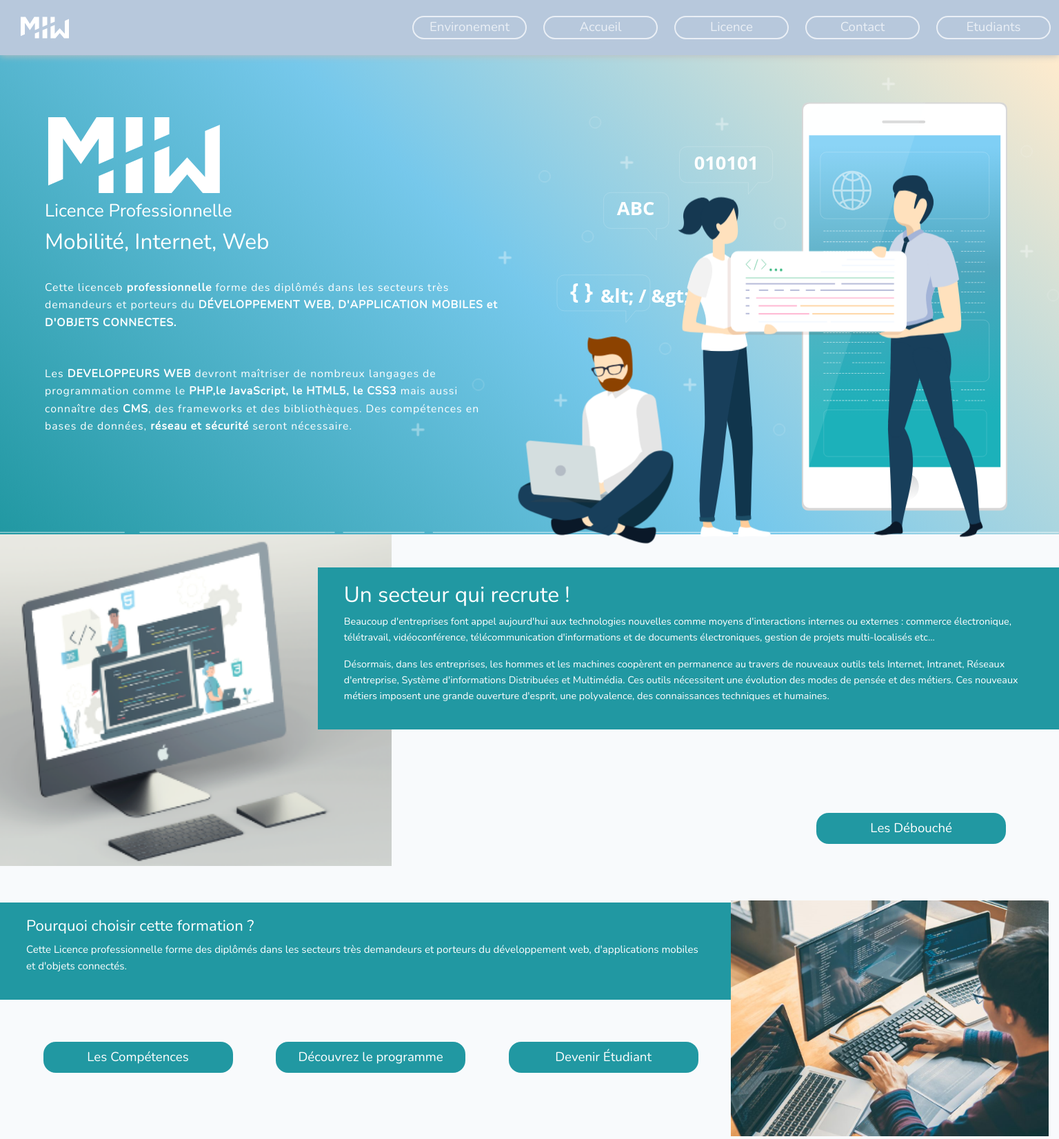
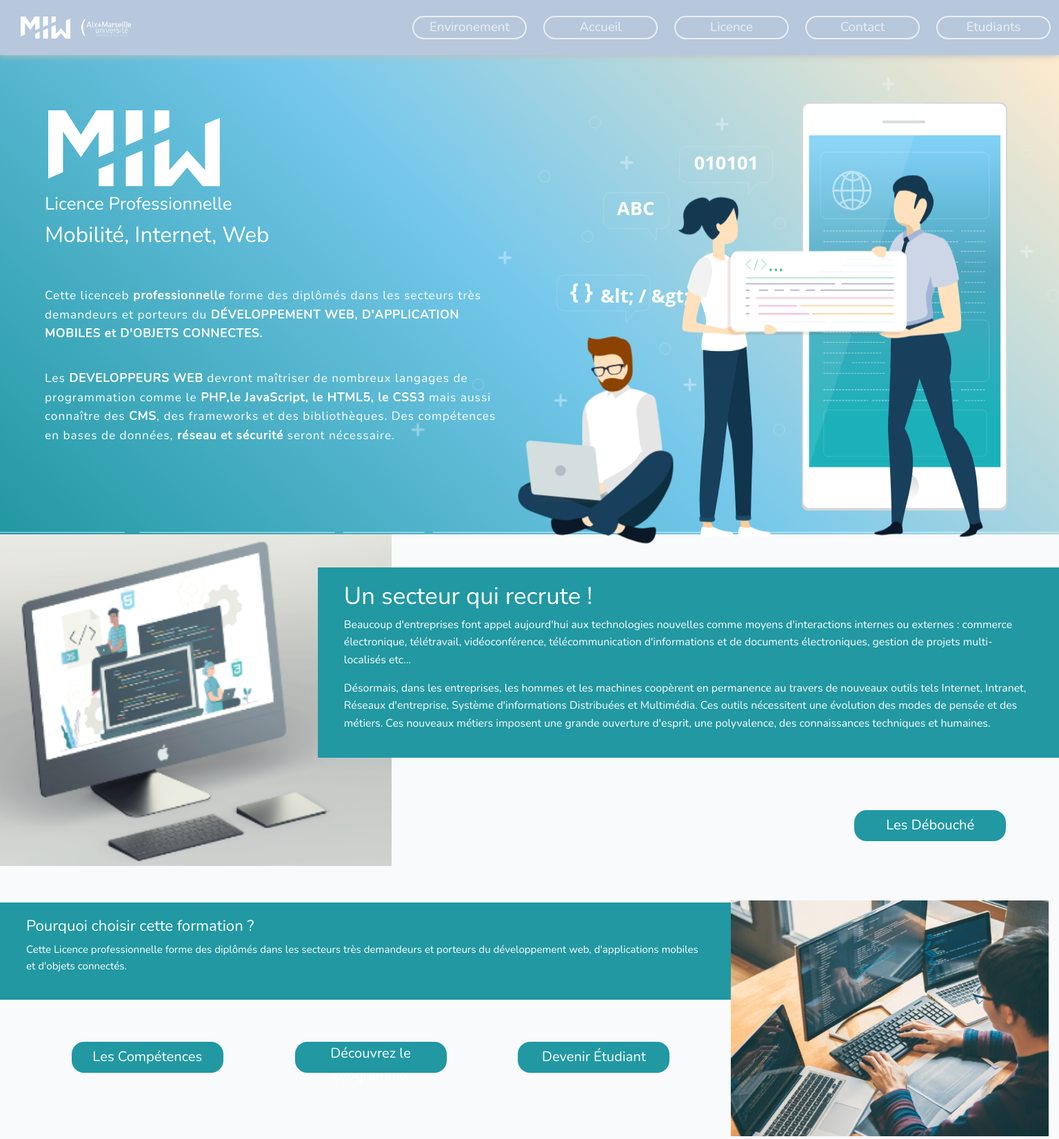
Before and after one commit to dorianweb/miw-site, a Laravel app: page / in a window 1536 px wide. Shown: the top 1652 px of the page at 69% size. Run offline with Laravel 8, Linux system fonts and the light colour scheme; data comes from the database, SQL or seed files in the repository; style sheets or scripts are compiled from the project's sources.

Commit message:
modification grosso accueil et navbar ps pas encore fait le voir plus de date

```diff
--- a/resources/js/components/AccueilComponent.vue
+++ b/resources/js/components/AccueilComponent.vue
@@ -202,6 +202,9 @@
     * {
         color: white;
     }
+    *::selection{
+        background-color: #38c172;
+    }
 
     .accueil {
         width: 100%;
@@ -368,26 +371,25 @@
         .presentation {
             position: absolute;
             text-align: left;
-            font-size: 0.7em;
-            width: 40%;
+            font-size: 0.8em;
+            width: 45%;
             margin: 0;
+            left: 50px;
         }
 
         .p1 {
-            top: 275px;
-            left: 65px;
+            top: 265px;
+
         }
-
         .p2 {
-            top: 350px;
-            left: 65px;
+            top: 365px;
         }
 
         .logo_text {
             position: absolute;
             width: 240px;
-            top: 90px;
-            left: 65px;
+            top: 80px;
+            left:50px;
             margin: 0;
         }
 
@@ -408,7 +410,7 @@
 
         .argument {
             width: 70%;
-            font-size: 0.7em;
+            font-size: 0.8em;
             position: absolute;
             top: 10%;
             right: 0;
@@ -419,7 +421,7 @@
         .item_btn {
             position: absolute;
             width: 220px;
-            top: 84%;
+            top: 285px;
             right: 5%;
             margin: 0;
         }
@@ -489,6 +491,7 @@
 
         .logo_text {
             width: 375px;
+            left: 65px;
         }
 
         .text_lp {
@@ -500,16 +503,17 @@
         }
 
         .presentation {
-            font-size: 1.1em;
+            font-size: 1.2em;
             width: 44%;
+            left: 65px;
         }
 
         .p1 {
-            top: 325px;
+            top: 335px;
         }
 
         .p2 {
-            top: 450px;
+            top: 455px;
         }
 
         .p4 {
@@ -517,13 +521,13 @@
         }
 
         .item_btn {
-            font-size: 1.3em;
-            width: 275px;
+            font-size: 1.4em;
+            top: 400px;
         }
 
         .argument {
             padding: 21px 38px;
-            font-size: 1em;
+            font-size: 1.1em;
         }
 
         .item_group_btn {
--- a/resources/js/components/FooterComponent.vue
+++ b/resources/js/components/FooterComponent.vue
@@ -46,7 +46,7 @@
                 </div>
             </div>
             <div class="footer_block order-2">
-                <a class="footer_contact_amu" href="https://www.univ-amu.fr/">
+                <a class="footer_contact_amu" href="https://iut.univ-amu.fr/">
                     <div class="amu-icon">
                         <svg>
                             <use xlink:href="#logo-amu"></use>
--- a/resources/js/components/NavbarComponent.vue
+++ b/resources/js/components/NavbarComponent.vue
@@ -3,11 +3,19 @@
 
     <nav class="menu">
         <div :class=" isScrolling?'menu_head scrollEffect':'menu_head' ">
-            <router-link to="/" class="menu_head_logo">
+            <div class="menu_head_logo">
+            <router-link to="/" class="menu_head_logo_item">
                 <svg>
                     <use xlink:href="#logo"></use>
                 </svg>
             </router-link>
+                <a  href="https://iut.univ-amu.fr/" class="menu_head_logo_item">
+                    <svg>
+                        <use xlink:href="#logo-amu"></use>
+                    </svg>
+                </a>
+            </div>
+
             <div v-if="screen>=1024" class="menu_body">
                 <ul class="menu_content">
                     <li v-for="route in  routes" :key="route.path" class="link">
@@ -56,7 +64,7 @@
             },
             scrollcss() {
                 this.isScrolling = this.scrollPosition <= pageYOffset;
-                this.isMobileMenuOpen = this.scrollPosition >= pageYOffset&&this.isMobileMenuOpen;
+                this.isMobileMenuOpen = this.scrollPosition >= pageYOffset && this.isMobileMenuOpen;
                 this.scrollPosition = window.pageYOffset;
 
             },
@@ -113,11 +121,17 @@
     }
 
     .menu_head_logo {
-        width: 90px;
+        width: 180px;
         padding: 5px 10px;
         margin-left: 20px;
         height: 70px;
         text-align: center;
+        display: flex;
+        align-items: center;
+        justify-content: space-between;
+    }
+    .menu_head_logo_item{
+        width: 45%;
     }
 
     .menu_head_icon {
@@ -159,8 +173,9 @@
         color: white;
         transition-duration: 1s;
     }
-    .link_item:active{
-        background-color: rgb(72, 161, 235)git ;
+
+    .link_item:active {
+        background-color: rgb(72, 161, 235);
     }
 
     .scrollEffect2 {
```
Also changed, not shown: public/img/responsive-2044932_1280.png (added).
